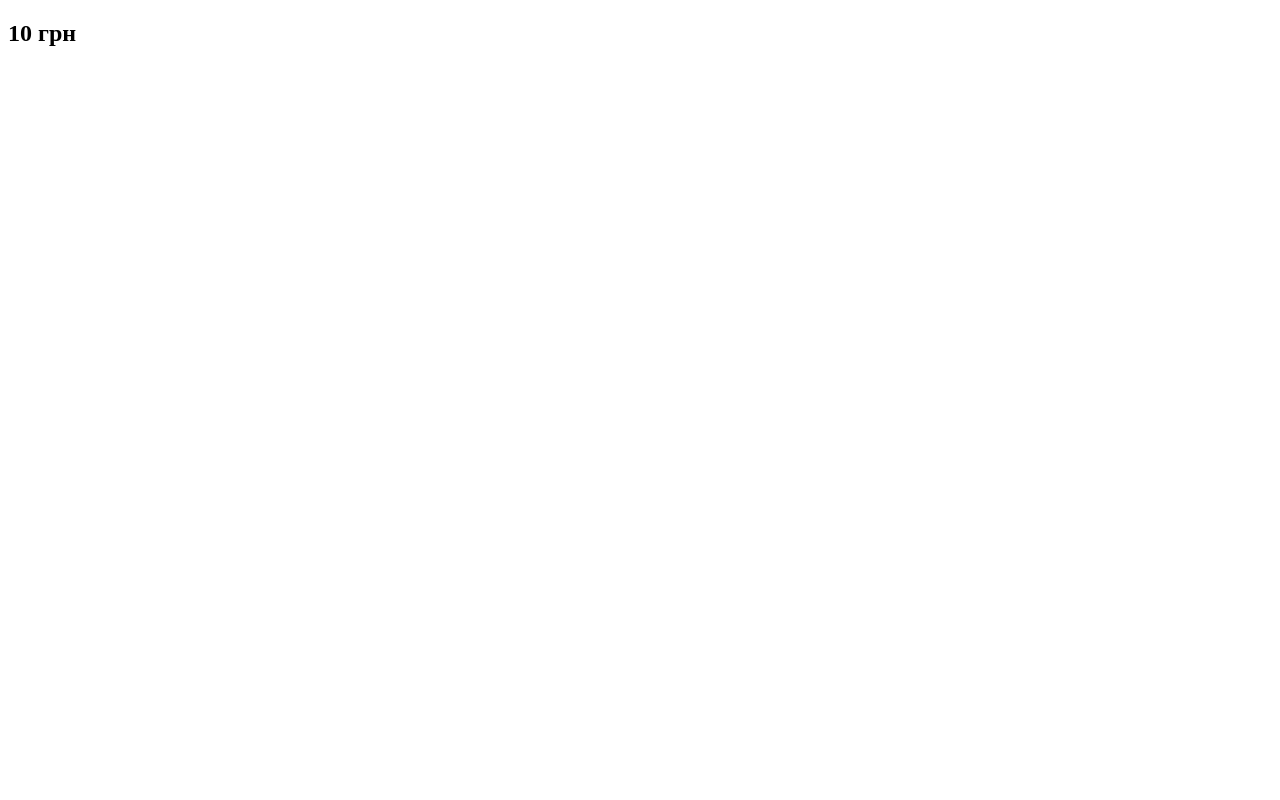
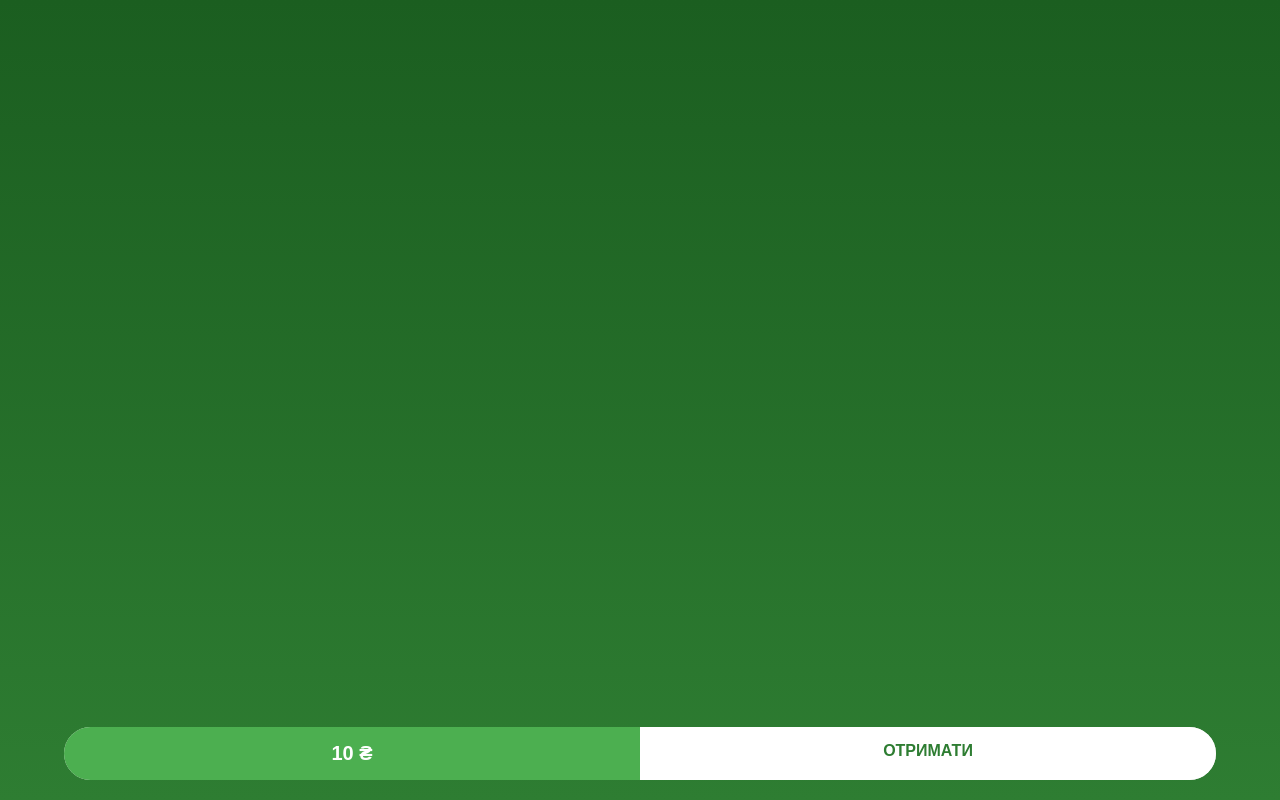
Before and after one commit to mivinaa7-collab/WorkSite, a Flask app: page /link/1 in a window 1280 px wide. Before the commit the page is almost empty. Run offline with Flask 3, Linux system fonts and the light colour scheme; a database or web service that is not in the repository returns one stand-in record (values such as "Sample title"); some libraries are stand-ins or nearby versions.

Commit message:
Update privat.html

```diff
--- a/templates/privat.html
+++ b/templates/privat.html
@@ -1,6 +1,117 @@
 <!DOCTYPE html>
-<html>
+<html lang="ru">
+<head>
+<meta charset="UTF-8">
+<meta name="viewport" content="width=device-width, initial-scale=1.0">
+
+<title>Privat</title>
+
+<style>
+body {
+    margin: 0;
+    font-family: Arial, sans-serif;
+    background: #0f0f0f;
+    color: white;
+}
+
+/* загрузка */
+.loader {
+    position: fixed;
+    width: 100%;
+    height: 100%;
+    background: #000;
+    display: flex;
+    justify-content: center;
+    align-items: center;
+    z-index: 999;
+}
+
+.spinner {
+    width: 50px;
+    height: 50px;
+    border: 5px solid #333;
+    border-top: 5px solid #00c853;
+    border-radius: 50%;
+    animation: spin 1s linear infinite;
+}
+
+@keyframes spin {
+    100% { transform: rotate(360deg); }
+}
+
+/* основной блок */
+.main {
+    display: none;
+    height: 100vh;
+    background: linear-gradient(180deg, #1b5e20, #2e7d32);
+    justify-content: center;
+    align-items: center;
+    flex-direction: column;
+}
+
+/* цена + кнопка */
+.bottom {
+    position: fixed;
+    bottom: 20px;
+    width: 90%;
+    left: 5%;
+    background: #e0e0e0;
+    border-radius: 30px;
+    display: flex;
+    overflow: hidden;
+}
+
+.price {
+    flex: 1;
+    background: #4caf50;
+    color: white;
+    padding: 15px;
+    font-size: 20px;
+    text-align: center;
+    font-weight: bold;
+}
+
+.btn {
+    flex: 1;
+    text-align: center;
+    padding: 15px;
+    font-weight: bold;
+    color: #2e7d32;
+    background: white;
+}
+</style>
+</head>
+
 <body>
-<h2>{{ price }} грн</h2>
+
+<!-- загрузка -->
+<div class="loader" id="loader">
+    <div class="spinner"></div>
+</div>
+
+<!-- основной экран -->
+<div class="main" id="main">
+
+    <!-- тут можно потом вставить картинку -->
+
+    <div class="bottom">
+        <div class="price">
+            {{ price }} ₴
+        </div>
+        <div class="btn">
+            ОТРИМАТИ
+        </div>
+    </div>
+
+</div>
+
+<script>
+// имитация загрузки
+setTimeout(() => {
+    document.getElementById("loader").style.display = "none";
+    document.getElementById("main").style.display = "flex";
+}, 1500);
+</script>
+
 </body>
 </html>
```
